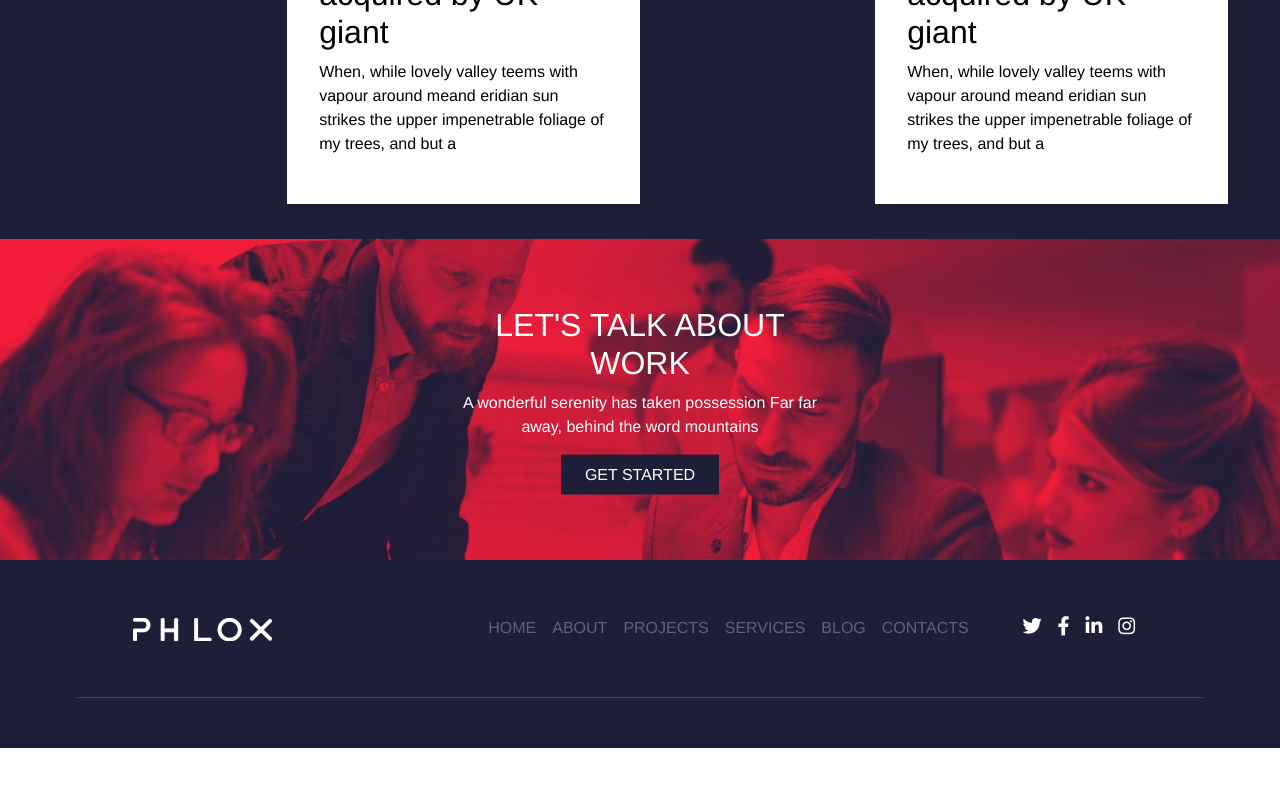
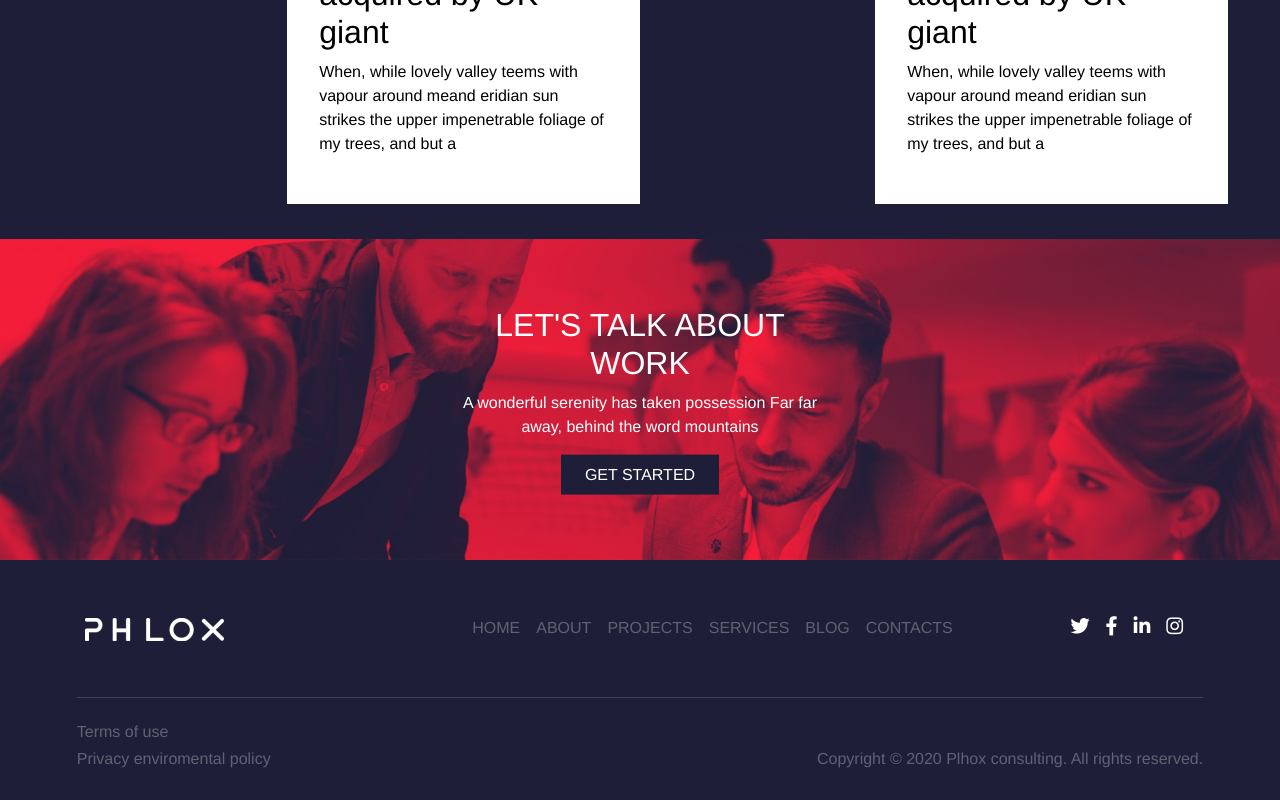
Before and after one commit to AndreaNocciolini/proj-html-vuejs, a Vue app: page / in a window 1280 px wide. Shown: the part 4366-5166 px from the top of the page. Before the commit the page ends 5114 px from the top, so only its background shows below. Built offline with nearby package versions, Linux system fonts and the light colour scheme.

Commit message:
add bottom footer

```diff
--- a/src/components/footer_components/BottomFooter.vue
+++ b/src/components/footer_components/BottomFooter.vue
@@ -1,7 +1,15 @@
 <template>
-  <div></div>
+  <div class="my-container pt-4 pb-4 d-flex justify-content-between align-items-end">
+    <div class="terms-of-use">
+      <h6>Terms of use</h6>
+      <h6>Privacy enviromental policy</h6>
+    </div>
+    <div class="copyright">
+      <h6>Copyright &copy; 2020 Plhox consulting. All rights reserved.</h6>
+    </div>
+  </div>
 </template>
-<!-- // RIPARTIRE DA QUI ***********************************************************************-->
+
 <script>
 export default {
     name: 'BottomFooter'
@@ -9,10 +17,11 @@ export default {
 </script>
 
 <style lang="scss" scoped>
-  div {
-    height: 50px;
-    width: 100%;
+  .my-container {
+    width: 88%;
+    margin: 0 auto;
     background-color: var(--bg-dark-3);
+    color: var(--tx-grey-6);
   }
 
 </style>
--- a/src/components/footer_components/UpperFooter.vue
+++ b/src/components/footer_components/UpperFooter.vue
@@ -1,5 +1,5 @@
 <template>
-    <div class="upper-container row row-cols-3 p-5">
+    <div class="my-container row row-cols-3 pt-5 pb-5">
         <div class="logo p-2">
             <img src="../../assets/images/logotype-2-139x23.png" alt="">
         </div>
@@ -13,7 +13,7 @@
         <div class="social-container">
             <ul class="d-flex flex-row-reverse">
                 <li v-for="(el, index) in upperFooterSocial" :key="'Social' + index" class="p-2">
-                    <i :class="el.icon"></i>
+                    <a href=""><i :class="el.icon"></i></a>
                 </li>
             </ul>
         </div>
@@ -31,7 +31,7 @@ export default {
 </script>
 
 <style lang="scss" scoped>
-    .upper-container {
+    .my-container {
         width: 88%;
         margin: 0 auto;
         border-bottom: 1px solid var(--border-white-2);
@@ -55,10 +55,14 @@ export default {
                 padding: 0;
                 margin: 0;
                 li {
-                    i{
-                       color: var(--tx-white-1);
+                    a{
+                        text-decoration: none;
+                        color: var(--tx-white-1);
+                        i{
                         font-size: 1.2em;
                     }
+                    }
+
                 }
             }
         }
```
